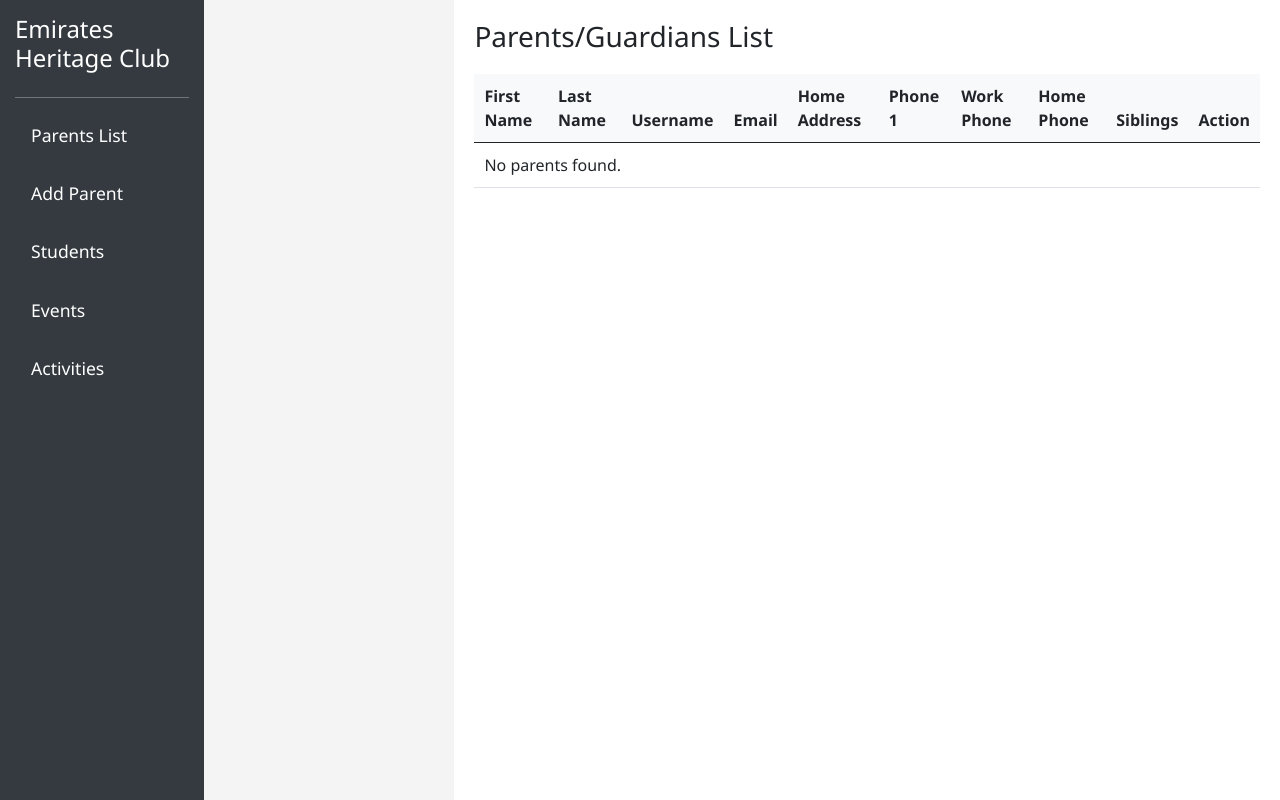
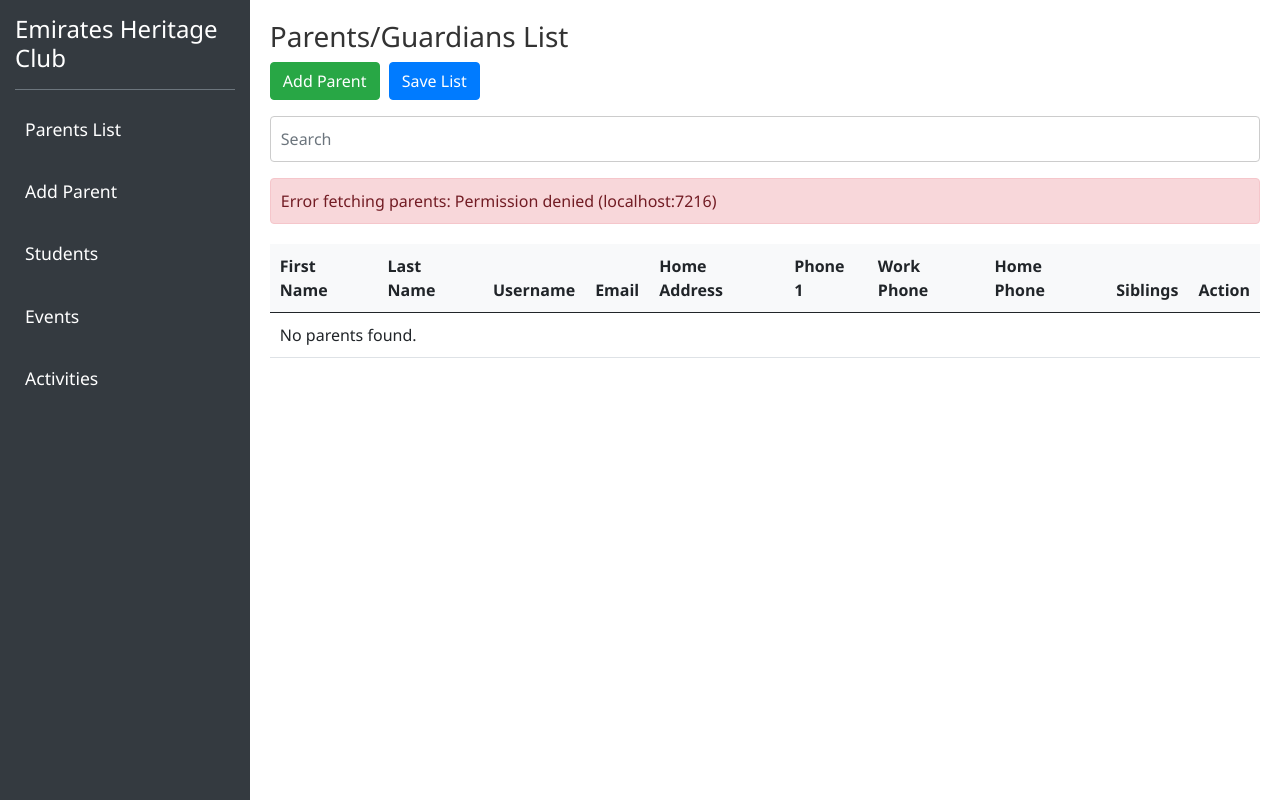
Before and after one commit to CherevatovDk/School, an ASP.NET Core app: page /parents in a window 1280 px wide. Run offline with ASP.NET Core 8, Linux system fonts and the light colour scheme; data that the repository does not hold is empty; style sheets or scripts are compiled from the project's sources; some libraries are stand-ins or nearby versions.

Commit message:
Created page razor for parents, services for error, added log.

```diff
--- a/Pschool.BlazorWasm/Components/Parents/ParentList.razor
+++ b/Pschool.BlazorWasm/Components/Parents/ParentList.razor
@@ -3,6 +3,17 @@
 @inject IParentService ParentService
 
 <h3>Parents/Guardians List</h3>
+
+<button class="btn btn-success mb-3" @onclick="AddNewParent">Add Parent</button>
+<button class="btn btn-primary mb-3" @onclick="SaveList">Save List</button>
+
+<input type="text" placeholder="Search" class="form-control mb-3" @bind="searchQuery" @oninput="SearchParents" />
+
+@if (!string.IsNullOrEmpty(errorMessage))
+{
+    <div class="alert alert-danger">@errorMessage</div>
+}
+
 <table class="table">
     <thead>
     <tr>
@@ -19,11 +30,47 @@
     </tr>
     </thead>
     <tbody>
-    @if (parents != null && parents.Any())
+    @if (filteredParents != null && filteredParents.Any())
     {
-        foreach (var parent in parents)
+        @foreach (var parent in filteredParents)
         {
-            <tr>
+            <tr @key="parent.Id">
+                @if (editingParentId == parent.Id)
+                {
+                    <td>
+                        <input type="text" class="form-control" @bind="parent.FirstName"/>
+                    </td>
+                    <td>
+                        <input type="text" class="form-control" @bind="parent.LastName"/>
+                    </td>
+                    <td>
+                        <input type="text" class="form-control" @bind="parent.Username"/>
+                    </td>
+                    <td>
+                        <input type="email" class="form-control" @bind="parent.Email"/>
+                    </td>
+                    <td>
+                        <input type="text" class="form-control" @bind="parent.HomeAddress"/>
+                    </td>
+                    <td>
+                        <input type="text" class="form-control" @bind="parent.Phone1"/>
+                    </td>
+                    <td>
+                        <input type="text" class="form-control" @bind="parent.WorkPhone"/>
+                    </td>
+                    <td>
+                        <input type="text" class="form-control" @bind="parent.HomePhone"/>
+                    </td>
+                    <td>
+                        <input type="number" class="form-control" @bind="parent.Siblings"/>
+                    </td>
+                    <td>
+                        <button class="btn btn-success" @onclick="() => SaveParent(parent)">Save</button>
+                        <button class="btn btn-secondary" @onclick="CancelEdit">Cancel</button>
+                    </td>
+                }
+                else
+                {
                     <td>@parent.FirstName</td>
                     <td>@parent.LastName</td>
                     <td>@parent.Username</td>
@@ -34,9 +81,14 @@
                     <td>@parent.HomePhone</td>
                     <td>@parent.Siblings</td>
                     <td>
-                    <button class="btn btn-primary" @onclick="() => EditParent(parent.Id)">Edit</button>
-                    <button class="btn btn-danger" @onclick="() => DeleteParent(parent.Id)">Delete</button>
+                        <button class="btn btn-primary" @onclick="() => EditParent(parent.Id)">
+                            <i class="fas fa-edit"></i>
+                        </button>
+                        <button class="btn btn-danger" @onclick="() => DeleteParent(parent.Id)">
+                            <i class="fas fa-trash"></i>
+                        </button>
                     </td>
+                }
             </tr>
         }
     }
@@ -50,19 +102,24 @@
 </table>
 
 @code {
-    private List<ParentDto>? parents = new List<ParentDto>();
+    private List<ParentDto>? parents = new();
+    private List<ParentDto>? filteredParents = new();
+    private int? editingParentId = null;
+    private bool isAddingNewParent = false;
     private string errorMessage = string.Empty;
+    private string searchQuery = string.Empty;
 
     protected override async Task OnInitializedAsync()
+    {
+        await LoadParentsAsync();
+    }
+
+    private async Task LoadParentsAsync()
     {
         try
         {
             parents = await ParentService.GetAllParentsAsync();
-            if (parents == null || !parents.Any())
-            {
-                errorMessage = "No parents found.";
-            }
-            StateHasChanged(); // Оновлюємо UI після отримання даних
+            filteredParents = parents;
         }
         catch (Exception ex)
         {
@@ -70,16 +127,88 @@
         }
     }
 
-    private async Task EditParent(int id)
+    private void SearchParents(ChangeEventArgs e)
     {
-        // Перехід на сторінку редагування
-        // NavigationManager.NavigateTo($"/editparent/{id}");
+        searchQuery = e.Value?.ToString() ?? string.Empty;
+        if (!string.IsNullOrEmpty(searchQuery))
+        {
+            filteredParents = parents?.Where(p => p.FirstName.Contains(searchQuery, StringComparison.OrdinalIgnoreCase) ||
+                                                  p.LastName.Contains(searchQuery, StringComparison.OrdinalIgnoreCase) ||
+                                                  p.Username.Contains(searchQuery, StringComparison.OrdinalIgnoreCase) ||
+                                                  p.Email.Contains(searchQuery, StringComparison.OrdinalIgnoreCase)).ToList();
+        }
+        else
+        {
+            filteredParents = parents;
+        }
+    }
+
+    private void EditParent(int id)
+    {
+        CancelEdit();
+        editingParentId = id;
+    }
+
+    private void AddNewParent()
+    {
+        CancelEdit();
+        isAddingNewParent = true;
+        parents?.Add(new ParentDto { Id = 0 });
+        editingParentId = parents?.Last().Id;
+    }
+
+    private void CancelEdit()
+    {
+        editingParentId = null;
+        isAddingNewParent = false;
+        if (parents != null && parents.Any(p => p.Id == 0))
+        {
+            var newParent = parents.FirstOrDefault(p => p.Id == 0);
+            if (newParent != null)
+            {
+                parents.Remove(newParent);
+            }
+        }
+    }
+
+    private async Task SaveParent(ParentDto parent)
+    {
+        try
+        {
+            if (parent.Id > 0)
+            {
+                await ParentService.UpdateParentAsync(parent.Id, parent);
+            }
+            else
+            {
+                await ParentService.AddParentAsync(parent);
+            }
+
+            await LoadParentsAsync();
+            editingParentId = null;
+            isAddingNewParent = false;
+        }
+        catch (Exception ex)
+        {
+            errorMessage = $"Error saving parent: {ex.Message}";
+        }
     }
 
     private async Task DeleteParent(int id)
     {
+        try
+        {
             await ParentService.DeleteParentAsync(id);
-        parents = await ParentService.GetAllParentsAsync(); // Оновлення списку після видалення
-        StateHasChanged(); // Оновлюємо UI після видалення
+            await LoadParentsAsync();
+        }
+        catch (Exception ex)
+        {
+            errorMessage = $"Error deleting parent: {ex.Message}";
         }
     }
+
+    private void SaveList()
+    {
+        // Implement the save list functionality
+    }
+}
--- /dev/null
+++ b/Pschool.BlazorWasm/IServices/IHttpClientService.cs
@@ -0,0 +1,6 @@
+namespace Pschool.BlazorWasm.IServices;
+
+public interface IHttpClientService
+{
+    Task<T?> SendRequestAsync<T>(string url, HttpMethod method = null, object content = null);
+}
--- a/Pschool.BlazorWasm/wwwroot/css/app.css
+++ b/Pschool.BlazorWasm/wwwroot/css/app.css
@@ -1,10 +1,42 @@
+/* Global Styles */
 body {
     font-family: 'Segoe UI', Tahoma, Geneva, Verdana, sans-serif;
     background-color: #f4f4f4;
     margin: 0;
     padding: 0;
+    color: #333;
 }
 
+/* Button Styles */
+.btn i {
+    margin-right: 5px; /* Відступ між іконкою та текстом */
+}
+
+.btn {
+    margin-right: 5px;
+    display: inline-flex;
+    align-items: center;
+    justify-content: center;
+    border-radius: 4px;
+    transition: background-color 0.3s ease;
+}
+
+.btn-success {
+    background-color: #28a745;
+    border-color: #28a745;
+}
+
+.btn-primary {
+    background-color: #007bff;
+    border-color: #007bff;
+}
+
+.btn-danger {
+    background-color: #dc3545;
+    border-color: #dc3545;
+}
+
+/* Sidebar Styles */
 .wrapper {
     display: flex;
     min-height: 100vh;
@@ -17,7 +49,7 @@
     padding: 15px;
 }
 
-.sidebar-header {
+.sidebar-header h4 {
     font-size: 1.5rem;
     padding-bottom: 1rem;
     border-bottom: 1px solid #6c757d;
@@ -32,24 +64,28 @@
     color: #fff;
     text-decoration: none;
     font-size: 1.1rem;
+    display: block;
+    padding: 10px;
+    border-radius: 4px;
+    transition: background-color 0.3s ease;
 }
 
 .nav-link:hover {
     background-color: #495057;
-    border-radius: 5px;
-    padding-left: 10px;
 }
 
+/* Content Styles */
 .content {
     flex-grow: 1;
     padding: 20px;
     background-color: #fff;
-    margin-left: 250px;
 }
 
+/* Table Styles */
 .table {
     width: 100%;
     margin-top: 20px;
+    border-collapse: collapse;
 }
 
 .table th, .table td {
@@ -61,6 +97,35 @@
     background-color: #f8f9fa;
 }
 
-.btn {
-    margin-right: 5px;
+.table tr:nth-child(even) {
+    background-color: #f2f2f2;
 }
+
+/* Form Styles */
+.form-control {
+    width: 100%;
+    padding: 10px;
+    margin-bottom: 10px;
+    border: 1px solid #ccc;
+    border-radius: 4px;
+    transition: border-color 0.3s ease;
+}
+
+.form-control:focus {
+    border-color: #007bff;
+    outline: none;
+}
+
+/* Alert Styles */
+.alert {
+    padding: 10px;
+    margin-bottom: 20px;
+    border: 1px solid transparent;
+    border-radius: 4px;
+}
+
+.alert-danger {
+    background-color: #f8d7da;
+    border-color: #f5c6cb;
+    color: #721c24;
+}
--- a/Pschool.BlazorWasm/wwwroot/index.html
+++ b/Pschool.BlazorWasm/wwwroot/index.html
@@ -6,7 +6,10 @@
     <meta name="viewport" content="width=device-width, initial-scale=1.0">
     <title>Pschool Blazor App</title>
     <link rel="stylesheet" href="css/bootstrap/bootstrap.min.css" />
-    <link href="css/app.css" rel="stylesheet" /> <!-- Додано для кастомних стилів -->
+    <link href="css/app.css" rel="stylesheet" />
+    <link rel="stylesheet" href="https://cdnjs.cloudflare.com/ajax/libs/font-awesome/6.0.0-beta3/css/all.min.css">
+
+
     <link href="Pschool.BlazorWasm.styles.css" rel="stylesheet" />
 </head>
 
```
Also changed, not shown: Pschool.BlazorWasm/Program.cs (+13 -0 lines), Pschool.BlazorWasm/Services/HttpClientService.cs (added, +53 -0 lines), Pschool.BlazorWasm/Services/ParentService.cs (+10 -15 lines), Pschool.BlazorWasm/ViewModel/ParentListViewModel.cs (added, +10 -0 lines), Pschool.BlazorWasm/Pschool.BlazorWasm.csproj, 1 other file. Lines whose indentation alone changed are shown as unchanged.
